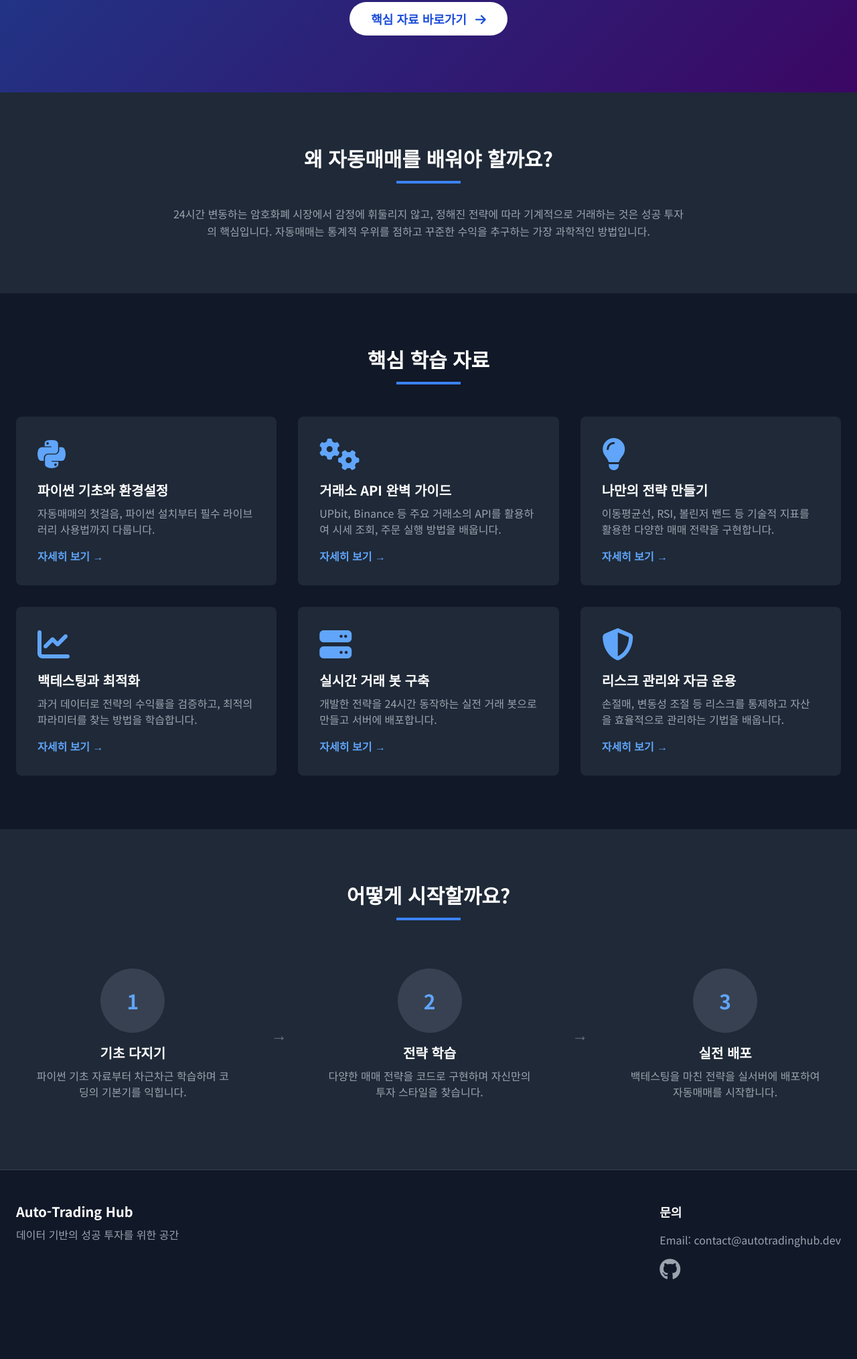
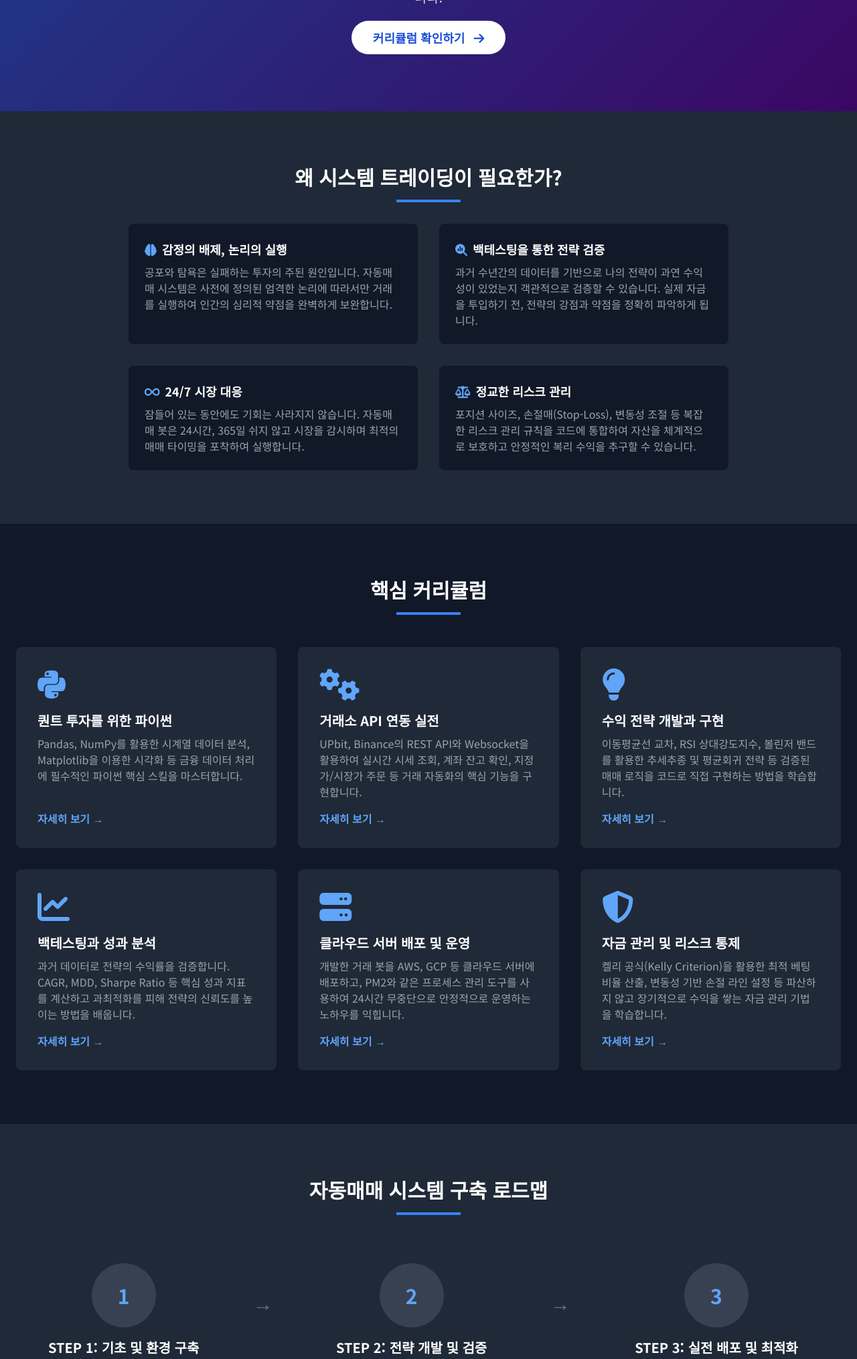
Before and after one commit to goodcoin321/goodcoin321.github.io, a plain HTML site: page index.html in a window 1280 px wide. Shown: the part 290-2319 px from the top of the page at 67% size. Before the commit the page ends 2250 px from the top, so only its background shows below. Drawn offline with nearby package versions, Linux system fonts and the light colour scheme.

Commit message:
Update index.html

```diff
--- a/index.html
+++ b/index.html
@@ -3,7 +3,7 @@
 <head>
     <meta charset="UTF-8">
     <meta name="viewport" content="width=device-width, initial-scale=1.0">
-    <title>Auto-Trading Hub | 자동매매 학습 자료</title>
+    <title>Auto-Trading Hub | 데이터 기반 자동매매 시스템 구축</title>
     <script src="https://cdn.tailwindcss.com"></script>
     <link href="https://fonts.googleapis.com/css2?family=Noto+Sans+KR:wght@400;500;700&display=swap" rel="stylesheet">
     <link rel="stylesheet" href="https://cdnjs.cloudflare.com/ajax/libs/font-awesome/6.1.1/css/all.min.css">
@@ -26,7 +26,6 @@
 </head>
 <body class="bg-gray-900 text-gray-200">
 
-    <!-- Header / Navigation Bar -->
     <header class="bg-gray-900/80 backdrop-blur-sm sticky top-0 z-50">
         <nav class="container mx-auto px-6 py-4 flex justify-between items-center">
             <a href="#" class="text-2xl font-bold text-white flex items-center">
@@ -35,121 +34,125 @@
             </a>
             <div class="hidden md:flex space-x-6 items-center">
                 <a href="#about" class="hover:text-blue-400 transition-colors duration-300">소개</a>
-                <a href="#resources" class="hover:text-blue-400 transition-colors duration-300">학습 자료</a>
-                <a href="#start" class="hover:text-blue-400 transition-colors duration-300">시작하기</a>
+                <a href="#resources" class="hover:text-blue-400 transition-colors duration-300">핵심 커리큘럼</a>
+                <a href="#roadmap" class="hover:text-blue-400 transition-colors duration-300">학습 로드맵</a>
                 <a href="#contact" class="bg-blue-600 hover:bg-blue-700 text-white font-bold py-2 px-4 rounded-lg transition-colors duration-300">문의하기</a>
             </div>
             <button class="md:hidden focus:outline-none" id="mobile-menu-button">
                 <i class="fa-solid fa-bars text-2xl"></i>
             </button>
         </nav>
-        <!-- Mobile Menu -->
         <div class="hidden md:hidden" id="mobile-menu">
             <a href="#about" class="block py-2 px-4 text-sm hover:bg-gray-700">소개</a>
-            <a href="#resources" class="block py-2 px-4 text-sm hover:bg-gray-700">학습 자료</a>
-            <a href="#start" class="block py-2 px-4 text-sm hover:bg-gray-700">시작하기</a>
+            <a href="#resources" class="block py-2 px-4 text-sm hover:bg-gray-700">핵심 커리큘럼</a>
+            <a href="#roadmap" class="block py-2 px-4 text-sm hover:bg-gray-700">학습 로드맵</a>
             <a href="#contact" class="block py-2 px-4 text-sm hover:bg-gray-700">문의하기</a>
         </div>
     </header>
 
     <main>
-        <!-- Hero Section -->
         <section class="hero-gradient text-white">
             <div class="container mx-auto px-6 py-24 text-center">
-                <h1 class="text-4xl md:text-6xl font-bold mb-4 leading-tight">코드로 시장을 지배하세요</h1>
-                <p class="text-lg md:text-xl text-gray-300 mb-8 max-w-3xl mx-auto">논리와 데이터에 기반한 암호화폐 자동매매, 그 모든 것을 이곳에서 시작하세요.</p>
+                <h1 class="text-4xl md:text-6xl font-bold mb-4 leading-tight">코드로 구축하는 퀀트 트레이딩</h1>
+                <p class="text-lg md:text-xl text-gray-300 mb-8 max-w-3xl mx-auto">감정적 트레이딩을 배제하고, 데이터와 시스템에 기반한 암호화폐 자동매매의 세계로 안내합니다.</p>
                 <a href="#resources" class="bg-white text-blue-700 font-bold py-3 px-8 rounded-full text-lg hover:bg-gray-200 transition-colors duration-300 transform hover:scale-105">
-                    핵심 자료 바로가기 <i class="fa-solid fa-arrow-right ml-2"></i>
+                    커리큘럼 확인하기 <i class="fa-solid fa-arrow-right ml-2"></i>
                 </a>
             </div>
         </section>
 
-        <!-- About Section -->
         <section id="about" class="py-20 bg-gray-800">
             <div class="container mx-auto px-6 text-center">
-                <h2 class="text-3xl font-bold mb-4 text-white">왜 자동매매를 배워야 할까요?</h2>
+                <h2 class="text-3xl font-bold mb-4 text-white">왜 시스템 트레이딩이 필요한가?</h2>
                 <div class="w-24 h-1 bg-blue-500 mx-auto mb-8"></div>
-                <p class="max-w-3xl mx-auto text-gray-400 leading-relaxed">
-                    24시간 변동하는 암호화폐 시장에서 감정에 휘둘리지 않고, 정해진 전략에 따라 기계적으로 거래하는 것은 성공 투자의 핵심입니다. 자동매매는 통계적 우위를 점하고 꾸준한 수익을 추구하는 가장 과학적인 방법입니다.
-                </p>
+                <div class="max-w-4xl mx-auto text-gray-400 grid md:grid-cols-2 gap-8 text-left">
+                    <div class="p-6 bg-gray-900 rounded-lg">
+                        <h3 class="font-bold text-white text-lg mb-2"><i class="fa-solid fa-brain mr-2 text-blue-400"></i>감정의 배제, 논리의 실행</h3>
+                        <p>공포와 탐욕은 실패하는 투자의 주된 원인입니다. 자동매매 시스템은 사전에 정의된 엄격한 논리에 따라서만 거래를 실행하여 인간의 심리적 약점을 완벽하게 보완합니다.</p>
+                    </div>
+                    <div class="p-6 bg-gray-900 rounded-lg">
+                        <h3 class="font-bold text-white text-lg mb-2"><i class="fa-solid fa-magnifying-glass-chart mr-2 text-blue-400"></i>백테스팅을 통한 전략 검증</h3>
+                        <p>과거 수년간의 데이터를 기반으로 나의 전략이 과연 수익성이 있었는지 객관적으로 검증할 수 있습니다. 실제 자금을 투입하기 전, 전략의 강점과 약점을 정확히 파악하게 됩니다.</p>
+                    </div>
+                    <div class="p-6 bg-gray-900 rounded-lg">
+                        <h3 class="font-bold text-white text-lg mb-2"><i class="fa-solid fa-infinity mr-2 text-blue-400"></i>24/7 시장 대응</h3>
+                        <p>잠들어 있는 동안에도 기회는 사라지지 않습니다. 자동매매 봇은 24시간, 365일 쉬지 않고 시장을 감시하며 최적의 매매 타이밍을 포착하여 실행합니다.</p>
+                    </div>
+                     <div class="p-6 bg-gray-900 rounded-lg">
+                        <h3 class="font-bold text-white text-lg mb-2"><i class="fa-solid fa-scale-balanced mr-2 text-blue-400"></i>정교한 리스크 관리</h3>
+                        <p>포지션 사이즈, 손절매(Stop-Loss), 변동성 조절 등 복잡한 리스크 관리 규칙을 코드에 통합하여 자산을 체계적으로 보호하고 안정적인 복리 수익을 추구할 수 있습니다.</p>
+                    </div>
+                </div>
             </div>
         </section>
 
-        <!-- Resources Section -->
         <section id="resources" class="py-20">
             <div class="container mx-auto px-6">
-                <h2 class="text-3xl font-bold text-center mb-4 text-white">핵심 학습 자료</h2>
+                <h2 class="text-3xl font-bold text-center mb-4 text-white">핵심 커리큘럼</h2>
                 <div class="w-24 h-1 bg-blue-500 mx-auto mb-12"></div>
 
                 <div class="grid grid-cols-1 md:grid-cols-2 lg:grid-cols-3 gap-8">
-                    <!-- Card 1 -->
                     <div class="bg-gray-800 rounded-lg p-8 card-hover flex flex-col">
                         <div class="text-blue-400 mb-4"><i class="fa-brands fa-python fa-3x"></i></div>
-                        <h3 class="text-xl font-bold mb-2 text-white">파이썬 기초와 환경설정</h3>
-                        <p class="text-gray-400 flex-grow">자동매매의 첫걸음, 파이썬 설치부터 필수 라이브러리 사용법까지 다룹니다.</p>
+                        <h3 class="text-xl font-bold mb-2 text-white">퀀트 투자를 위한 파이썬</h3>
+                        <p class="text-gray-400 flex-grow">Pandas, NumPy를 활용한 시계열 데이터 분석, Matplotlib을 이용한 시각화 등 금융 데이터 처리에 필수적인 파이썬 핵심 스킬을 마스터합니다.</p>
                         <a href="#" class="mt-4 text-blue-400 font-semibold hover:text-blue-300">자세히 보기 &rarr;</a>
                     </div>
-                    <!-- Card 2 -->
                     <div class="bg-gray-800 rounded-lg p-8 card-hover flex flex-col">
                         <div class="text-blue-400 mb-4"><i class="fa-solid fa-cogs fa-3x"></i></div>
-                        <h3 class="text-xl font-bold mb-2 text-white">거래소 API 완벽 가이드</h3>
-                        <p class="text-gray-400 flex-grow">UPbit, Binance 등 주요 거래소의 API를 활용하여 시세 조회, 주문 실행 방법을 배웁니다.</p>
+                        <h3 class="text-xl font-bold mb-2 text-white">거래소 API 연동 실전</h3>
+                        <p class="text-gray-400 flex-grow">UPbit, Binance의 REST API와 Websocket을 활용하여 실시간 시세 조회, 계좌 잔고 확인, 지정가/시장가 주문 등 거래 자동화의 핵심 기능을 구현합니다.</p>
                         <a href="#" class="mt-4 text-blue-400 font-semibold hover:text-blue-300">자세히 보기 &rarr;</a>
                     </div>
-                    <!-- Card 3 -->
                     <div class="bg-gray-800 rounded-lg p-8 card-hover flex flex-col">
                         <div class="text-blue-400 mb-4"><i class="fa-solid fa-lightbulb fa-3x"></i></div>
-                        <h3 class="text-xl font-bold mb-2 text-white">나만의 전략 만들기</h3>
-                        <p class="text-gray-400 flex-grow">이동평균선, RSI, 볼린저 밴드 등 기술적 지표를 활용한 다양한 매매 전략을 구현합니다.</p>
+                        <h3 class="text-xl font-bold mb-2 text-white">수익 전략 개발과 구현</h3>
+                        <p class="text-gray-400 flex-grow">이동평균선 교차, RSI 상대강도지수, 볼린저 밴드를 활용한 추세추종 및 평균회귀 전략 등 검증된 매매 로직을 코드로 직접 구현하는 방법을 학습합니다.</p>
                         <a href="#" class="mt-4 text-blue-400 font-semibold hover:text-blue-300">자세히 보기 &rarr;</a>
                     </div>
-                    <!-- Card 4 -->
                     <div class="bg-gray-800 rounded-lg p-8 card-hover flex flex-col">
                         <div class="text-blue-400 mb-4"><i class="fa-solid fa-chart-line fa-3x"></i></div>
-                        <h3 class="text-xl font-bold mb-2 text-white">백테스팅과 최적화</h3>
-                        <p class="text-gray-400 flex-grow">과거 데이터로 전략의 수익률을 검증하고, 최적의 파라미터를 찾는 방법을 학습합니다.</p>
+                        <h3 class="text-xl font-bold mb-2 text-white">백테스팅과 성과 분석</h3>
+                        <p class="text-gray-400 flex-grow">과거 데이터로 전략의 수익률을 검증합니다. CAGR, MDD, Sharpe Ratio 등 핵심 성과 지표를 계산하고 과최적화를 피해 전략의 신뢰도를 높이는 방법을 배웁니다.</p>
                         <a href="#" class="mt-4 text-blue-400 font-semibold hover:text-blue-300">자세히 보기 &rarr;</a>
                     </div>
-                    <!-- Card 5 -->
                     <div class="bg-gray-800 rounded-lg p-8 card-hover flex flex-col">
                         <div class="text-blue-400 mb-4"><i class="fa-solid fa-server fa-3x"></i></div>
-                        <h3 class="text-xl font-bold mb-2 text-white">실시간 거래 봇 구축</h3>
-                        <p class="text-gray-400 flex-grow">개발한 전략을 24시간 동작하는 실전 거래 봇으로 만들고 서버에 배포합니다.</p>
+                        <h3 class="text-xl font-bold mb-2 text-white">클라우드 서버 배포 및 운영</h3>
+                        <p class="text-gray-400 flex-grow">개발한 거래 봇을 AWS, GCP 등 클라우드 서버에 배포하고, PM2와 같은 프로세스 관리 도구를 사용하여 24시간 무중단으로 안정적으로 운영하는 노하우를 익힙니다.</p>
                         <a href="#" class="mt-4 text-blue-400 font-semibold hover:text-blue-300">자세히 보기 &rarr;</a>
                     </div>
-                    <!-- Card 6 -->
                     <div class="bg-gray-800 rounded-lg p-8 card-hover flex flex-col">
                         <div class="text-blue-400 mb-4"><i class="fa-solid fa-shield-halved fa-3x"></i></div>
-                        <h3 class="text-xl font-bold mb-2 text-white">리스크 관리와 자금 운용</h3>
-                        <p class="text-gray-400 flex-grow">손절매, 변동성 조절 등 리스크를 통제하고 자산을 효율적으로 관리하는 기법을 배웁니다.</p>
+                        <h3 class="text-xl font-bold mb-2 text-white">자금 관리 및 리스크 통제</h3>
+                        <p class="text-gray-400 flex-grow">켈리 공식(Kelly Criterion)을 활용한 최적 베팅 비율 산출, 변동성 기반 손절 라인 설정 등 파산하지 않고 장기적으로 수익을 쌓는 자금 관리 기법을 학습합니다.</p>
                         <a href="#" class="mt-4 text-blue-400 font-semibold hover:text-blue-300">자세히 보기 &rarr;</a>
                     </div>
                 </div>
             </div>
         </section>
 
-        <!-- Getting Started Section -->
-        <section id="start" class="py-20 bg-gray-800">
+        <section id="roadmap" class="py-20 bg-gray-800">
             <div class="container mx-auto px-6 text-center">
-                <h2 class="text-3xl font-bold text-white mb-4">어떻게 시작할까요?</h2>
+                <h2 class="text-3xl font-bold text-white mb-4">자동매매 시스템 구축 로드맵</h2>
                 <div class="w-24 h-1 bg-blue-500 mx-auto mb-12"></div>
-                <div class="flex flex-col md:flex-row justify-center items-center gap-8">
-                    <div class="text-center p-6">
+                <div class="flex flex-col md:flex-row justify-center items-start gap-8">
+                    <div class="text-center p-6 max-w-sm">
                         <div class="flex items-center justify-center w-24 h-24 mx-auto mb-4 bg-gray-700 rounded-full text-blue-400 text-3xl font-bold">1</div>
-                        <h3 class="text-xl font-bold mb-2 text-white">기초 다지기</h3>
-                        <p class="text-gray-400">파이썬 기초 자료부터 차근차근 학습하며 코딩의 기본기를 익힙니다.</p>
+                        <h3 class="text-xl font-bold mb-2 text-white">STEP 1: 기초 및 환경 구축</h3>
+                        <p class="text-gray-400">파이썬으로 금융 데이터를 다루는 법을 익히고, 거래소 API 키를 발급받아 내 PC에서 거래소와 통신할 수 있는 기본 환경을 완성합니다.</p>
                     </div>
-                    <div class="text-gray-500 text-2xl hidden md:block">&rarr;</div>
-                    <div class="text-center p-6">
+                    <div class="text-gray-500 text-3xl mt-16 hidden md:block">&rarr;</div>
+                    <div class="text-center p-6 max-w-sm">
                         <div class="flex items-center justify-center w-24 h-24 mx-auto mb-4 bg-gray-700 rounded-full text-blue-400 text-3xl font-bold">2</div>
-                        <h3 class="text-xl font-bold mb-2 text-white">전략 학습</h3>
-                        <p class="text-gray-400">다양한 매매 전략을 코드로 구현하며 자신만의 투자 스타일을 찾습니다.</p>
+                        <h3 class="text-xl font-bold mb-2 text-white">STEP 2: 전략 개발 및 검증</h3>
+                        <p class="text-gray-400">수익을 낼 수 있는 자신만의 논리(전략)를 코드로 구현하고, 백테스팅을 통해 수치적으로 수익성을 철저하게 검증하여 실전 투입 가능성을 판단합니다.</p>
                     </div>
-                    <div class="text-gray-500 text-2xl hidden md:block">&rarr;</div>
-                    <div class="text-center p-6">
+                    <div class="text-gray-500 text-3xl mt-16 hidden md:block">&rarr;</div>
+                    <div class="text-center p-6 max-w-sm">
                         <div class="flex items-center justify-center w-24 h-24 mx-auto mb-4 bg-gray-700 rounded-full text-blue-400 text-3xl font-bold">3</div>
-                        <h3 class="text-xl font-bold mb-2 text-white">실전 배포</h3>
-                        <p class="text-gray-400">백테스팅을 마친 전략을 실서버에 배포하여 자동매매를 시작합니다.</p>
+                        <h3 class="text-xl font-bold mb-2 text-white">STEP 3: 실전 배포 및 최적화</h3>
+                        <p class="text-gray-400">검증된 전략을 클라우드 서버에 배포하여 24시간 자동 거래를 시작합니다. 실거래 데이터를 바탕으로 로그를 분석하고, 전략을 지속적으로 개선하며 운영합니다.</p>
                     </div>
                 </div>
             </div>
@@ -157,7 +160,6 @@
 
     </main>
 
-    <!-- Footer -->
     <footer id="contact" class="bg-gray-900 border-t border-gray-700">
         <div class="container mx-auto px-6 py-12">
             <div class="md:flex md:justify-between text-center md:text-left">
@@ -166,8 +168,28 @@
                     <p class="text-gray-400">데이터 기반의 성공 투자를 위한 공간</p>
                 </div>
                 <div>
-                    <h4 class="text-lg font-semibold text-white mb-4">문의</h4>
+                    <h4 class="text-lg font-semibold text-white mb-4">문의 및 제휴</h4>
                     <p class="text-gray-400">Email: contact@autotradinghub.dev</p>
                     <div class="flex justify-center md:justify-start mt-4 space-x-4">
                         <a href="#" class="text-gray-400 hover:text-white"><i class="fa-brands fa-github fa-2x"></i></a>
-                        <a href="#" class="text-gray-400 hover:text-white"><i class="fa-brands fa-youtube fa
+                        <a href="#" class="text-gray-400 hover:text-white"><i class="fa-brands fa-youtube fa-2x"></i></a>
+                    </div>
+                </div>
+            </div>
+            <div class="mt-12 border-t border-gray-800 pt-8 text-center text-gray-500 text-sm">
+                <p class="mb-2"><strong>투자 유의사항:</strong> 본 사이트에서 제공하는 정보는 투자에 대한 조언이 아니며, 교육적 목적으로만 제공됩니다. 모든 투자의 책임은 투자자 본인에게 있습니다.</p>
+                <p>&copy; 2025 Auto-Trading Hub. All Rights Reserved.</p>
+            </div>
+        </div>
+    </footer>
+
+    <script>
+        const mobileMenuButton = document.getElementById('mobile-menu-button');
+        const mobileMenu = document.getElementById('mobile-menu');
+
+        mobileMenuButton.addEventListener('click', () => {
+            mobileMenu.classList.toggle('hidden');
+        });
+    </script>
+</body>
+</html>
```
